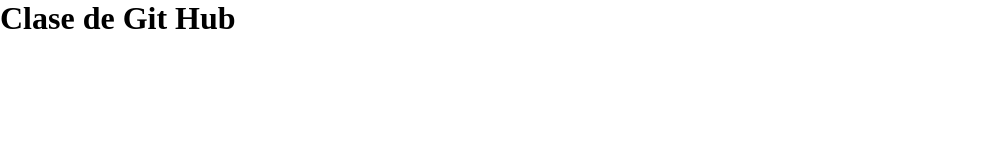
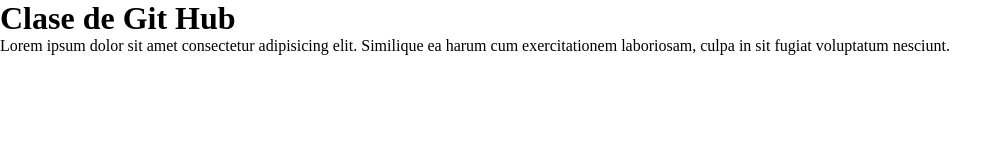
Before and after one commit to JuanseAlv/proyecto1coder, a plain HTML site: page index.html in a window 1280 px wide. Shown: the whole page, without its empty margins (0-1006 px from the left). Drawn offline with Linux system fonts and the light colour scheme.

Commit message:
segundo repositorio

```diff
--- a/index.html
+++ b/index.html
@@ -9,5 +9,6 @@
 </head>
 <body>
     <h1>Clase de Git Hub</h1>
+    <p>Lorem ipsum dolor sit amet consectetur adipisicing elit. Similique ea harum cum exercitationem laboriosam, culpa in sit fugiat voluptatum nesciunt.</p>
 </body>
 </html>
```
